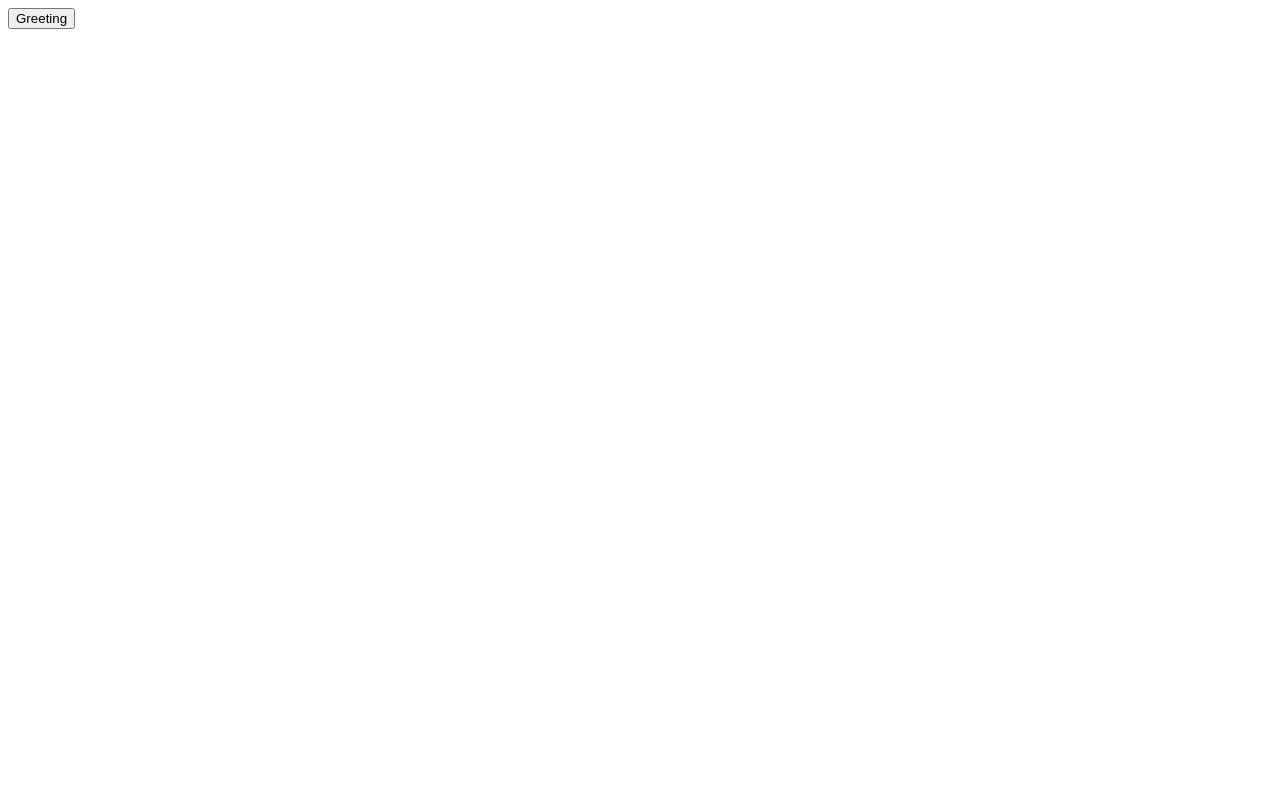
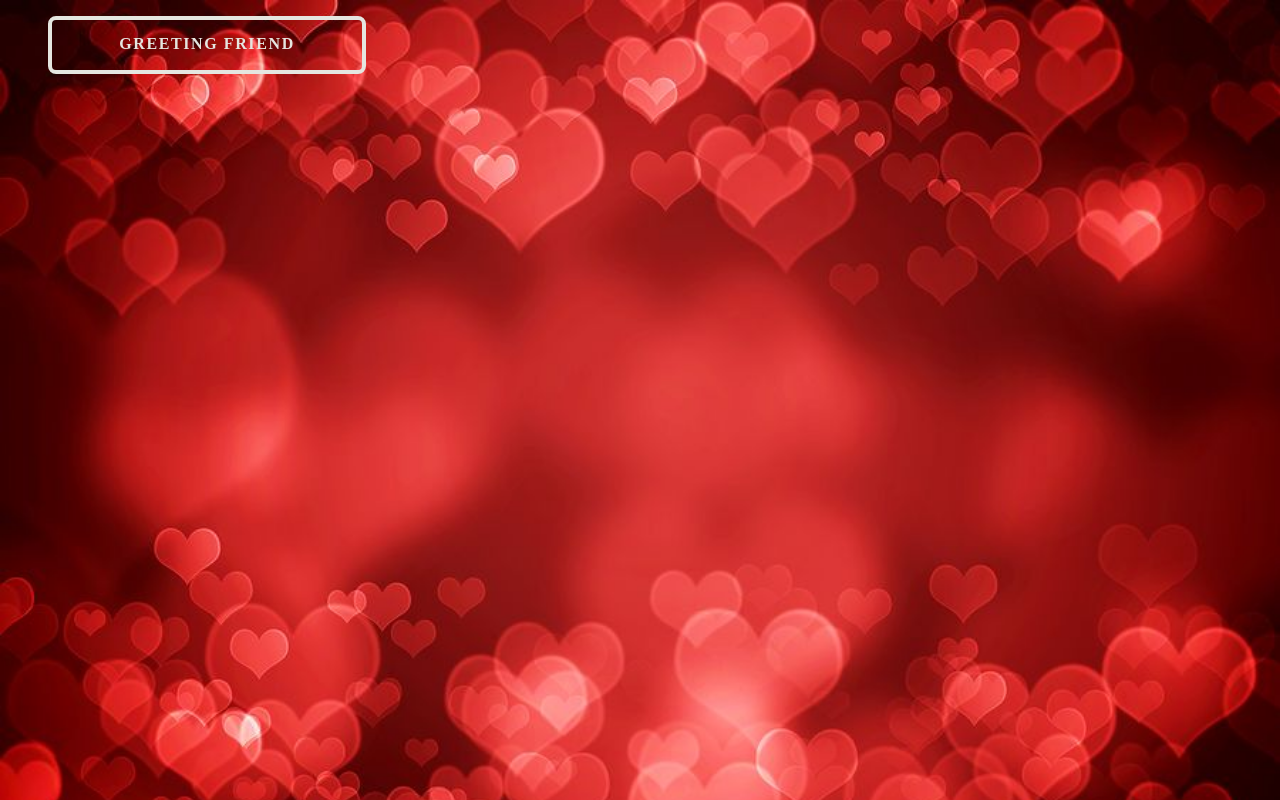
Before and after one commit to romanakhatun/greeting, a plain HTML site: page index.html in a window 1280 px wide. Drawn offline with Linux system fonts and the light colour scheme.

Commit message:
greeting

```diff
--- a/index.html
+++ b/index.html
@@ -1,25 +1,41 @@
 <!DOCTYPE html>
 <html>
+  <head>
+    <link rel="stylesheet" href="style.css" />
+    <title>Greeting Friend!</title>
+  </head>
+
   <body>
+    <div>
+      <div>
+        <nav>
+          <ul>
+            <li onclick="myFunction()">
+              Greeting Friend
+              <span></span><span></span><span></span><span></span>
+            </li>
+          </ul>
+        </nav>
+      </div>
 
-  <button onclick="myFunction()">Greeting</button>
-
-<p id="demo"></p>
+      <img id="img" src="" />
+    </div>
 
     <script>
       function myFunction() {
         var greeting;
         var time = new Date().getHours();
         if (time < 10) {
-    greeting = "Good morning";
+          document.getElementById("img").src =
+            "https://media.tenor.com/images/113f8c6e36fad6d1c2843a4dfde7c52c/tenor.gif";
         } else if (time < 20) {
-    greeting = "Good day";
+          document.getElementById("img").src =
+            "https://i.pinimg.com/originals/d5/18/74/d51874d255ca14c3473a12d0a172446f.gif";
         } else {
-    greeting = "Good night";
+          document.getElementById("img").src =
+            "https://cdn.lowgif.com/small/ff29c046dbd3ce39-12-awesome-good-night-images-for-friends.gif";
         }
-  document.getElementById("demo").innerHTML = greeting;
       }
     </script>
-
   </body>
 </html>
--- /dev/null
+++ b/style.css
@@ -0,0 +1,73 @@
+body {
+  background-image: url("img/bg.jpg");
+  background-repeat: no-repeat;
+  width: 100%;
+  height: 100%;
+  background-size: cover;
+  overflow-x: hidden;
+}
+
+nav ul {
+  list-style-type: none;
+  text-align: center;
+}
+
+nav ul li {
+  --c: #e5e6e0;
+  color: var(--c);
+  font-size: 16px;
+  border: 0.3em solid var(--c);
+  border-radius: 0.5em;
+  width: 25%;
+  height: 50px;
+  text-transform: uppercase;
+  font-weight: bold;
+  letter-spacing: 0.1em;
+  text-align: center;
+  line-height: 3em;
+  position: relative;
+  overflow: hidden;
+  z-index: 1;
+  transition: 0.5s;
+  cursor: pointer;
+}
+
+nav ul li span {
+  position: absolute;
+  width: 25%;
+  height: 100%;
+  background-color: var(--c);
+  transform: translateY(150%);
+  border-radius: 50%;
+  left: calc((var(--n) - 1) * 25%);
+  transition: 0.5s;
+  transition-delay: calc((var(--n) - 1) * 0.1s);
+  z-index: -1;
+}
+
+nav ul li:hover {
+  color: rgb(233, 16, 16);
+}
+
+nav ul li:hover span {
+  transform: translateY(0) scale(2);
+}
+
+nav ul li span:nth-child(1) {
+  --n: 1;
+}
+
+nav ul li span:nth-child(2) {
+  --n: 2;
+}
+
+nav ul li span:nth-child(3) {
+  --n: 3;
+}
+
+nav ul li span:nth-child(4) {
+  --n: 4;
+}
+nav ul li span:nth-child(5) {
+  --n: 5;
+}
```
Also changed, not shown: happy3.jpg (added), img/bg.jpg (added). Lines whose indentation alone changed are shown as unchanged.
